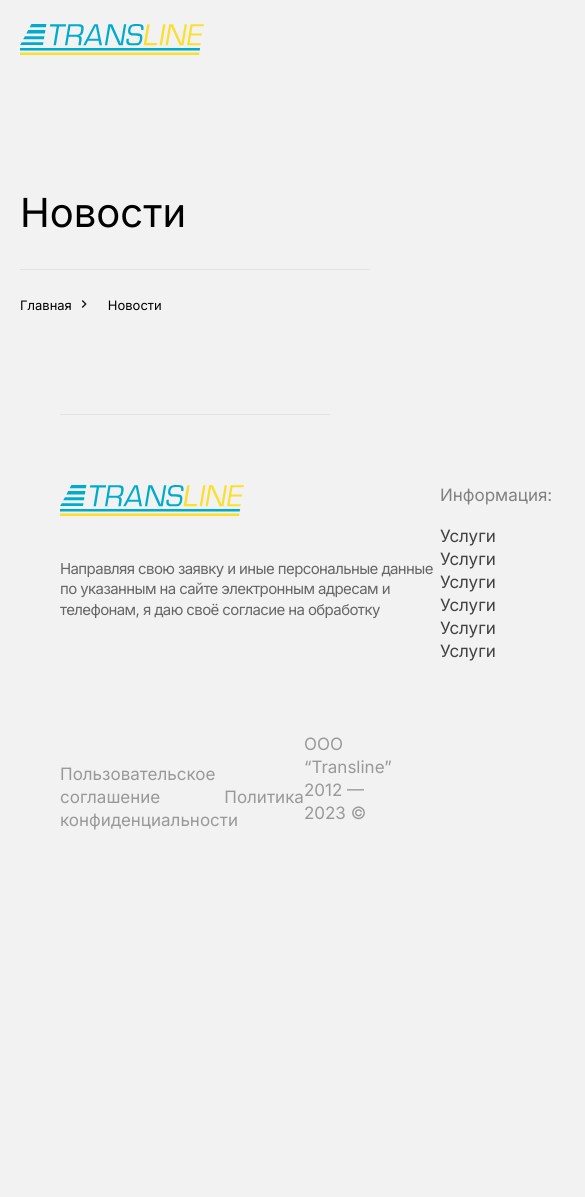
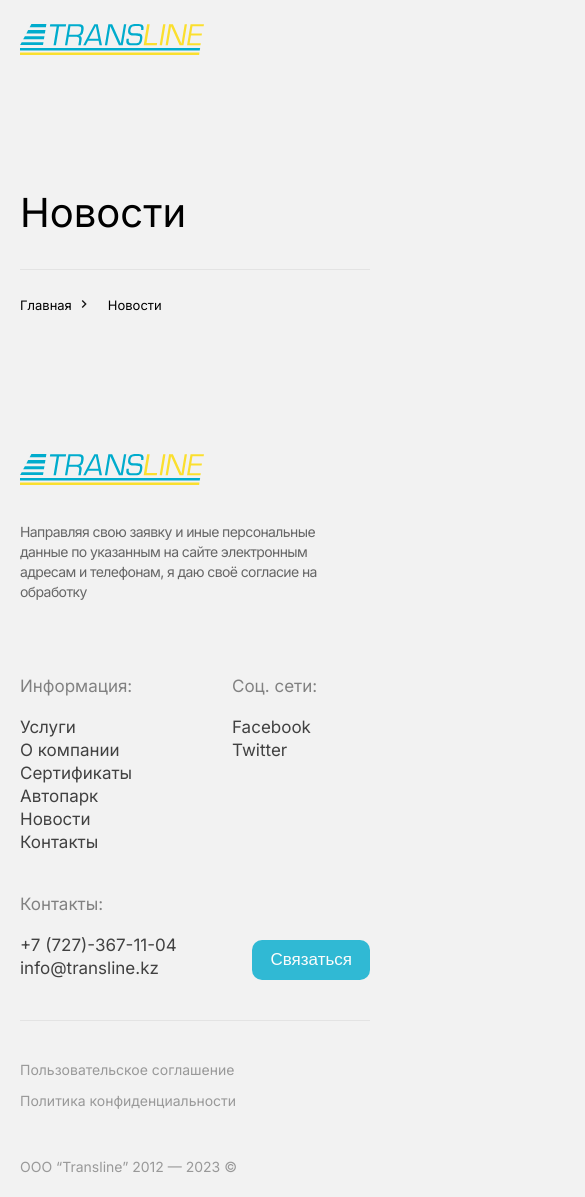
Before and after one commit to madbrine/transline-2023, a Next.js app: page /news in a window 390 px wide. Shown: the top 1197 px of the page, 585 px wide, since content can reach past the window. Before the commit the page ends 862 px from the top, so only its background shows below. Built offline with nearby package versions, Linux system fonts and the light colour scheme.

Commit message:
upd mobile adapt
footer mobile adapt

```diff
--- a/src/compnents/footer/index.js
+++ b/src/compnents/footer/index.js
@@ -9,7 +9,6 @@ const inter = Inter({
 function CoFooter() {
     return (
         <div className={s['container']}>
-            <div className={s['line']} />
             <div className={s['box']}>
                 <div>
                     <MoLogo />
@@ -17,7 +16,8 @@ function CoFooter() {
                         <a className={inter.className}>Направляя свою заявку и иные персональные данные по указанным на сайте электронным адресам и телефонам, я даю своё согласие на обработку </a>
                     </div>
                 </div>
-                <div className={inter.className} style={{ display: 'flex', opacity: 0.8 }}>
+                <div className={inter.className} id={s['navigate']}>
+                    <div className={s['nav-pos']}>
                         <div className={s['navigate-column-1']}>
                             <div className={s['nav-head']}>Информация:</div>
                             <div>
@@ -27,115 +27,71 @@ function CoFooter() {
                             </div>
                             <div>
                                 <a className={s['nav-link']}>
-                                Услуги
+                                    О компании
                                 </a>
                             </div>
                             <div>
                                 <a className={s['nav-link']}>
-                                Услуги
+                                    Сертификаты
                                 </a>
                             </div>
                             <div>
                                 <a className={s['nav-link']}>
-                                Услуги
+                                    Автопарк
                                 </a>
                             </div>
                             <div>
                                 <a className={s['nav-link']}>
-                                Услуги
+                                    Новости
                                 </a>
                             </div>
                             <div>
                                 <a className={s['nav-link']}>
-                                Услуги
+                                    Контакты
                                 </a>
                             </div>
                         </div>
                         <div className={s['navigate-column-2']}>
-                        <div className={s['nav-head']}>Информация:</div>
+                            <div className={s['nav-head']}>Соц. сети:</div>
                             <div>
                                 <a className={s['nav-link']}>
-                                Услуги
+                                    Facebook
                                 </a>
                             </div>
                             <div>
                                 <a className={s['nav-link']}>
-                                Услуги
+                                    Twitter
+                                </a>
+                            </div>
+                        </div>
+                    </div>
+                    <div className={s['nav-pos']} id={s['nav-margin']}>
+                        <div className={s['navigate-column-3']}>
+                            <div className={s['nav-head']}>Контакты:</div>
+                            <div>
+                                <a className={s['nav-link']}>
+                                    +7 (727)-367-11-04
                                 </a>
                             </div>
                             <div>
                                 <a className={s['nav-link']}>
-                                Услуги
+                                    info@transline.kz
                                 </a>
                             </div>
-                        <div>
-                            <a className={s['nav-link']}>
-                                Услуги
-                            </a>
-                        </div>
-                        <div>
-                            <a className={s['nav-link']}>
-                                Услуги
-                            </a>
-                        </div>
-                        <div>
-                            <a className={s['nav-link']}>
-                                Услуги
-                            </a>
-                        </div>
-                    </div>
-                    <div className={s['navigate-column-3']}>
-                        <div className={s['nav-head']}>Информация:</div>
-                        <div>
-                            <a className={s['nav-link']}>
-                                Услуги
-                            </a>
-                        </div>
-                        <div>
-                            <a className={s['nav-link']}>
-                                Услуги
-                            </a>
-                        </div>
-                        <div>
-                            <a className={s['nav-link']}>
-                                Услуги
-                            </a>
-                        </div>
-                        <div>
-                            <a className={s['nav-link']}>
-                                Услуги
-                            </a>
-                        </div>
-                        <div>
-                            <a className={s['nav-link']}>
-                                Услуги
-                            </a>
-                        </div>
-                        <div>
-                            <a className={s['nav-link']}>
-                                Услуги
-                            </a>
-                        </div>
-
                         </div>
                         <button className={s['contact-us-button']}>
                             <a style={{ color: '#fff' }}>Связаться</a>
                         </button>
                     </div>
                 </div>
-            <div className={inter.className} style={{
-                display: 'flex',
-                justifyContent: 'space-between',
-            }}>
+            </div>
+            <div className={s['line']} />
+            <div className={inter.className} id={s['under-footer-pos']}>
                 <div className={s['under-footer']}>
-                    <a style={{ marginRight: '64px' }}>Пользовательское соглашение</a>
+                    <a id={s['margin-footer']}>Пользовательское соглашение</a>
                     <a>Политика конфиденциальности</a>
                 </div>
-                <a style={{
-                    lineHeight: '135%',
-                    color: '#999',
-                    fontSize: '17px',
-                }}>
+                <a id={s['font-style']}>
                     ООО “Transline” 2012 — 2023 ©
                 </a>
             </div>
--- a/src/compnents/footer/styles.module.css
+++ b/src/compnents/footer/styles.module.css
@@ -2,32 +2,36 @@
     margin-left: 60px;
     margin-right: 60px;
 }
+
 .line {
-    display: flex;
-    width: 100%;
-    height: 1px;
-    background-color: #e3e3e3;
+    display: none;
 }
+
 .box {
     display: flex;
     margin-top: 70px;
     margin-bottom: 70px;
     justify-content: space-between;
 }
+
 .logo-desc {
     width: 380px;
     margin-top: 38px;
 }
+
 .logo-desc a {
     font-size: 15px;
     padding: 0;
-    line-height: 135%; /* 20.25px */
+    line-height: 135%;
+    /* 20.25px */
     letter-spacing: -0.6px;
     color: #666666;
 }
+
 .navigate-container {
     display: flex;
 }
+
 .contact-us-button {
     border: none;
     padding: 10px 18px;
@@ -36,51 +40,167 @@
     font-size: 17px;
     background: #00ACCD;
 }
+
+#navigate {
+    display: flex;
+    opacity: 0.8;
+    flex-direction: row;
+}
+
+.nav-pos {
+    display: flex;
+    flex-direction: row;
+}
+
 .navigate-column-1 {
     margin-right: 78px;
     display: flex;
     flex-direction: column;
 }
+
 .navigate-column-2 {
     width: 138px;
     margin-right: 78px;
     display: flex;
     flex-direction: column;
 }
-.navigate-column-2 {
-    width: 138px;
-    margin-right: 78px;
-    display: flex;
-    flex-direction: column;
-}
+
 .navigate-column-3 {
-    width: 138px;
+    width: auto;
     margin-right: 121px;
     display: flex;
     flex-direction: column;
 }
+
 .nav-head {
     font-size: 17px;
     color: #666;
     margin-bottom: 20px;
 }
+
 .nav-link {
     font-size: 17px;
     color: #161616;
     margin-bottom: 6px;
-    line-height: 135%; /* 20.25px */
+    line-height: 135%;
+    /* 20.25px */
 }
+
 .navigate-column-1 a {
     font-size: 17px;
-    line-height: 135%; /* 20.25px */
+    line-height: 135%;
+    /* 20.25px */
     color: #161616;
 }
+
+#under-footer-pos {
+    display: flex;
+    justify-content: space-between;
+    align-items: center;
+}
+
 .under-footer {
     margin-top: 30px;
     margin-bottom: 30px;
 }
+
+#margin-footer {
+    margin-right: 64px;
+}
+
 .under-footer a {
     font-size: 17px;
     color: #999999;
-    line-height: 135%; /* 20.25px */
+    line-height: 135%;
+    /* 20.25px */
 }
+
+#font-style {
+    line-height: 135%;
+    color: #999;
+    font-size: 17px;
+}
+
+@media (max-width: 1200px) {
+    .container {
+        margin-left: 20px;
+        margin-right: 20px;
+    }
+
+    .line {
+        display: flex;
+        width: 100%;
+        height: 1px;
+        background-color: #e3e3e3;
+        margin: 40px 0;
+    }
+
+    .box {
+        margin-top: 40px;
+        margin-bottom: 0;
+        flex-direction: column;
+    }
+
+    .logo-desc {
+        width: auto;
+        margin-top: 32px;
+        margin-right: 50px;
+    }
+
+    .logo-desc a {
+        font-size: 14px;
+    }
+
+    #navigate {
+        margin-top: 74px;
+        flex-direction: column;
+    }
+
+    #nav-margin {
+        margin-top: 40px;
+        align-items: flex-end;
+    }
+
+    .navigate-column-1 {
+        margin-right: 0;
+    }
+
+    .navigate-column-2 {
+        margin-right: 0;
+    }
+
+    .navigate-column-3 {
+        margin-right: 0;
+    }
+
+    .nav-pos {
+        justify-content: space-between;
+    }
+
+    #under-footer-pos {
+        display: flex;
+        flex-direction: column;
+        align-items: flex-start;
+    }
+
+    .under-footer {
+        margin-top: 0;
+        margin-bottom: 48px;
+        display: flex;
+        flex-direction: column;
+    }
+
+    #margin-footer {
+        margin-right: 0;
+        margin-bottom: 12px;
+    }
+
+    .under-footer a {
+        font-size: 14px;
+    }
+
+    #font-style {
+        font-size: 14px;
+        margin-bottom: 20px;
+    }
+}
--- a/src/compnents/submit-application/styles.module.css
+++ b/src/compnents/submit-application/styles.module.css
@@ -12,7 +12,7 @@
     flex-direction: column;
     justify-content: space-between;
     align-items: flex-start;
-    height: 366px;
+    height: auto;
     width: 45%;
 }
 
@@ -101,7 +101,7 @@
 @media (max-width: 1200px) {
     .block-pos {
         margin: 0 20px;
-        height: 586px;
+        height: auto;
         flex-direction: column;
     }
 
@@ -115,13 +115,19 @@
 
     .container-width {
         width: 100%;
-        height: 80px;
+        height: auto;
+        margin-bottom: 40px;
     }
 
     .container-width h1 {
         font-size: 32px;
         margin: 0;
         line-height: 94%;
+    }
+
+    .contacts-container {
+        width: auto;
+        margin-top: 0;
     }
 
     .contacts-and-form-finish {
@@ -156,4 +162,8 @@
         margin-left: 0;
         margin-top: 16px;
     }
+
+    .line-gray {
+        display: none;
+    }
 }
```
Lines whose indentation alone changed are shown as unchanged.
